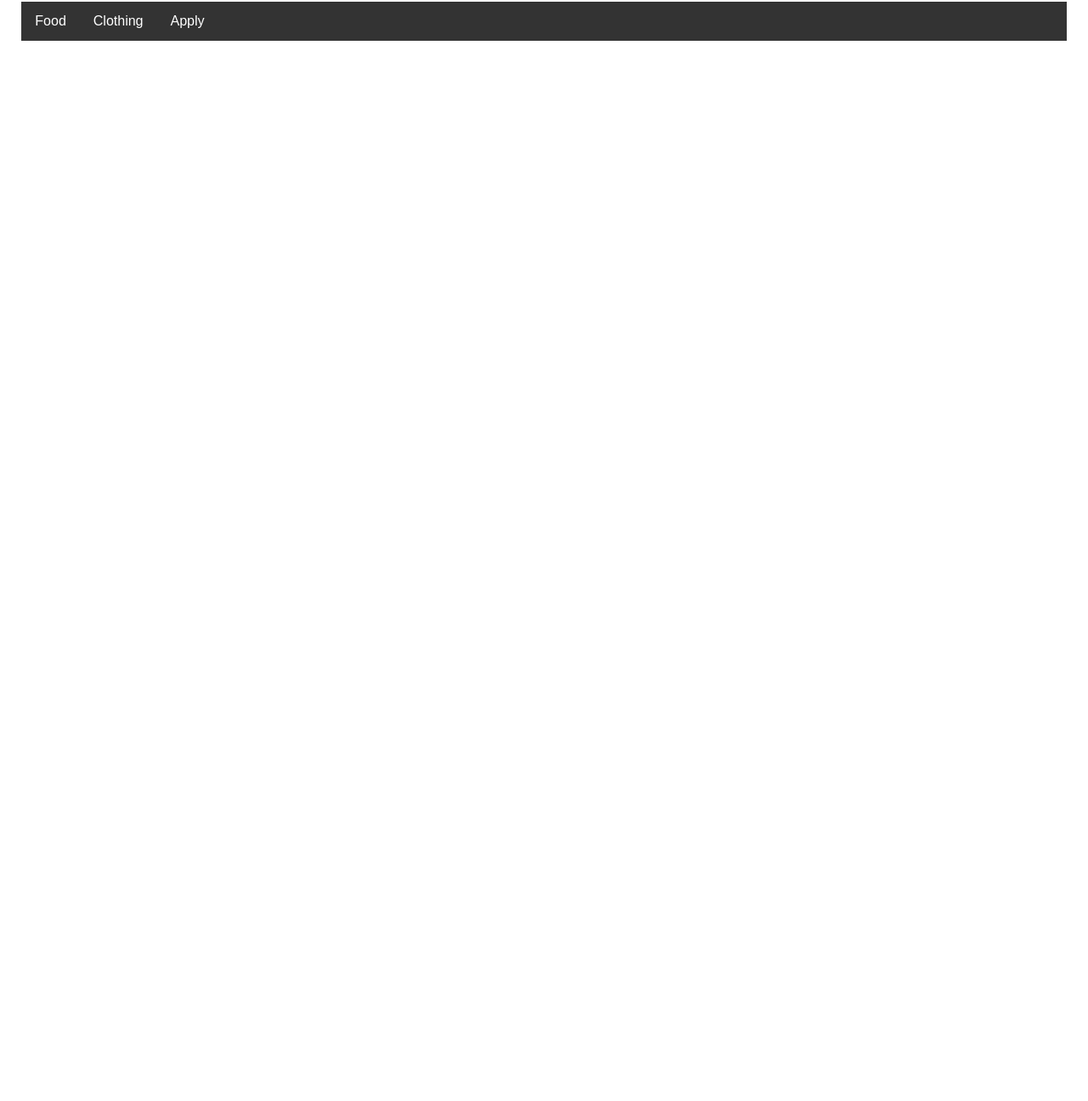
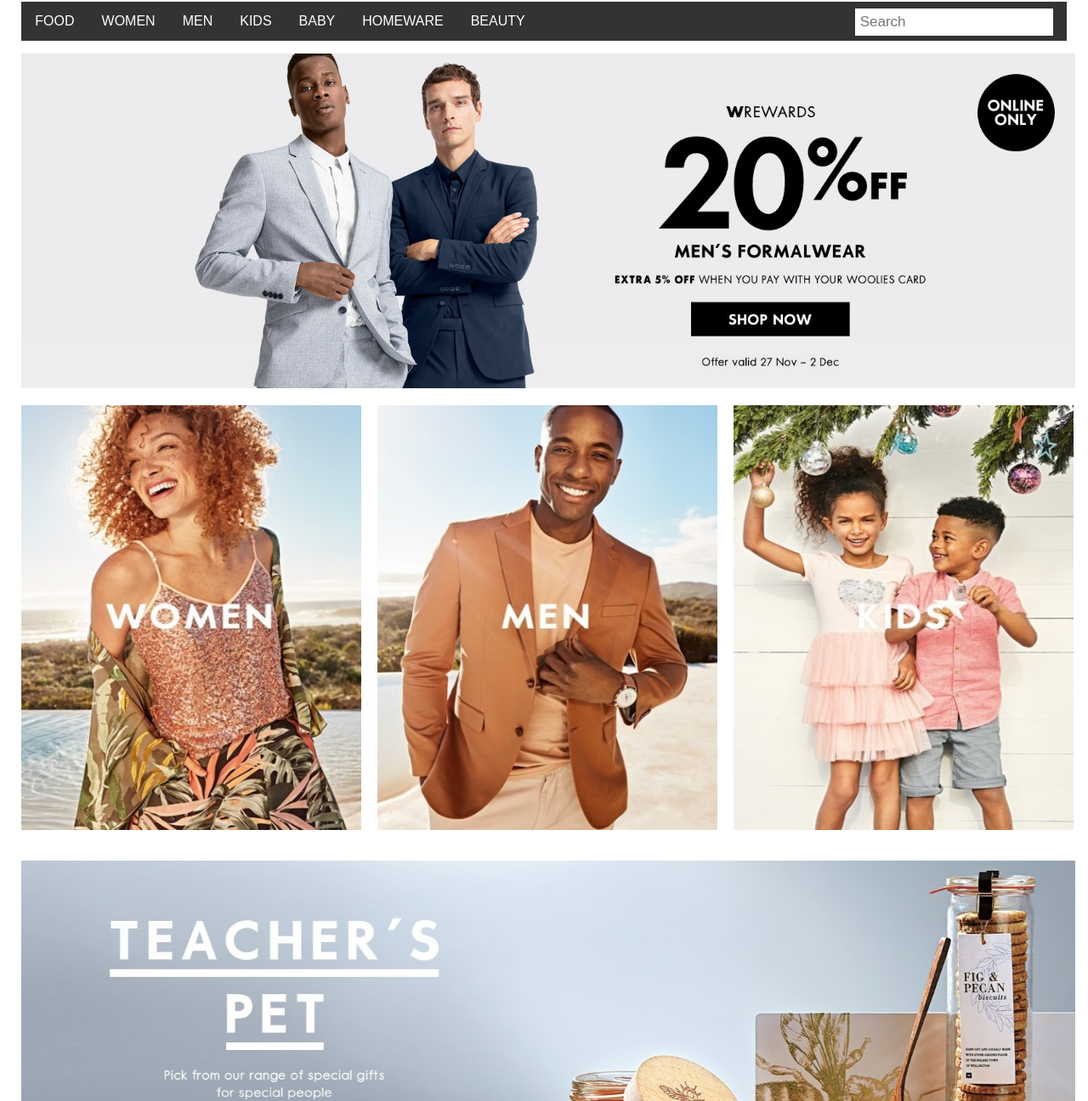
Before and after one commit to JoshArendse/Woolworths-Project, a plain HTML site: page index.html in a window 1280 px wide. Shown: the part 203-1499 px from the top of the page at 85% size. Before the commit the page ends 800 px from the top, so only its background shows below. Drawn offline with Linux system fonts and the light colour scheme.

Commit message:
Grid Added
Added a css grid to display the images and promos, also added images to complete the grid as well as indentation

```diff
--- a/css/main.css
+++ b/css/main.css
@@ -1,4 +1,4 @@
-/*----------------------- General webpage layout---------------*/
+/*-------- General webpage layout ----------*/
 @import url('https://fonts.googleapis.com/css?family=Roboto:400,700');
 
 html{
@@ -15,9 +15,10 @@ body{
     margin: 0 auto;
     padding: 1%;
     transition: all 500ms;
+    height: 216px;
 }
 
-/*----------------------- Header secion ------------------*/
+/*---------- Header secion --------------*/
 
 .header{
     border: 2px solid;
@@ -52,7 +53,7 @@ body{
     height: 168px;
 }
 
-/* navbar dropdown */
+/*-------- Navbar dropdown content ---------*/
 
 .nav-box{
     position: relative;
@@ -92,7 +93,7 @@ body{
     margin: 0;
 }
 
-.navbar a:hover, .dropdown:hover .dropbtn, .dropbtn:focus {
+.navbar a:hover, .dropdown:hover .dropbtn {
     background-color: darkgrey;
 }
 
@@ -118,6 +119,95 @@ body{
     background-color: #ddd;
 }
 
-.show {
+.dropdown:hover .dropdown-content {
     display: block;
+  }
+
+  /* ---------------- Search Bar Styling --------------- */
+
+  .navbar input[type=text] {
+    float: right;
+    padding: 6px;
+    border: none;
+    margin-top: 8px;
+    margin-right: 16px;
+    font-size: 17px;
 }
+
+/* ---------------- Styling for grid contaier ------------- */
+
+.grid-container{
+    max-width: 1600px;
+    margin: 0 auto;
+    transition: all 500ms;
+    padding: 1%;
+}
+
+/* grid general layout */
+.grid{
+    display: grid;
+    grid-template-columns: auto auto auto;
+    max-width: 1240px;
+    width: auto;
+    height: auto;
+    justify-content: space-evenly;
+    align-content: center;
+    grid-gap: 16px;
+}
+/* grid items placed with corresponding position */
+.grid-items1{
+    grid-column-start: 1;
+    grid-column-end: 4;
+    grid-row-start: 1;
+    grid-row-end: 2;
+}
+.open{
+    width:1240px;
+}
+
+
+.grid-items4{
+    grid-column-start: 1;
+    grid-column-end: 2;
+    grid-row-start: 2;
+    grid-row-end: 3;
+}
+.woman{
+    width: 400px;
+    height: 500px;
+}
+
+
+.grid-items5{
+    grid-column-start: 2;
+    grid-column-end: 3;
+    grid-row-start: 2;
+    grid-row-end: 3;
+}
+.men{
+    width: 400px;
+    height: 500px;
+}
+
+
+.grid-items6{
+    grid-column-start: 3;
+    grid-column-end: 4;
+    grid-row-start: 2;
+    grid-row-end: 3;
+}
+.kids{
+    width: 400px;
+    height: 500px;
+}
+
+
+.grid-items7{
+    grid-column-start: 1;
+    grid-column-end: 4;
+    grid-row-start: 4;
+    grid-column-end: 5;
+}
+.tp{
+    width: 1240px;
+}
--- a/index.html
+++ b/index.html
@@ -5,26 +5,26 @@
     <meta name="viewport" content="width=device-width, initial-scale=1.0">
     <meta http-equiv="X-UA-Compatible" content="ie=edge">
     <link rel="stylesheet" href="css/main.css">
-    <script src="js/script.js"></script>
+    <!-- <script src="js/script.js"></script> -->
     <title>Woolworths</title>
 </head>
 <body>
+
     <div class="main-container">
 
         <div class="header-container">
             <div class="header">
                 <h1 class="heading">W</h1>
             </div>
+
             <div class="banner">
                 <img class="banner-1" src="img/banner.jpg" alt="logo">
             </div>
 
                 <div class="nav-box">
                     <div class="navbar">
-                        <a href="#Food">Food</a>
-                        <a href="#Clothing">Clothing</a>
                         <div class="dropdown">
-                            <button class="dropbtn" onclick="myFunction()">Apply
+                            <button class="dropbtn">FOOD
                             </button>
                             <div class="dropdown-content" id="myDropdown">
                                 <a href="#">Link 1</a>
@@ -32,8 +32,77 @@
                                 <a href="#">Link 3</a>
                             </div>
                         </div>
+                        <div class="dropdown">
+                            <button class="dropbtn">WOMEN
+                            </button>
+                            <div class="dropdown-content" id="myDropdown">
+                                <a href="#">Link 1</a>
+                                <a href="#">Link 2</a>
+                                <a href="#">Link 3</a>
+                            </div>
+                        </div>
+                        <div class="dropdown">
+                            <button class="dropbtn">MEN
+                            </button>
+                            <div class="dropdown-content" id="myDropdown">
+                                <a href="#">Link 1</a>
+                                <a href="#">Link 2</a>
+                                <a href="#">Link 3</a>
+                            </div>
+                        </div>
+                        <div class="dropdown">
+                            <button class="dropbtn">KIDS
+                            </button>
+                            <div class="dropdown-content" id="myDropdown">
+                                <a href="#">Link 1</a>
+                                <a href="#">Link 2</a>
+                                <a href="#">Link 3</a>
+                            </div>
+                        </div>
+                        <div class="dropdown">
+                            <button class="dropbtn">BABY
+                            </button>
+                            <div class="dropdown-content" id="myDropdown">
+                                <a href="#">Link 1</a>
+                                <a href="#">Link 2</a>
+                                <a href="#">Link 3</a>
+                            </div>
+                        </div>
+                        <div class="dropdown">
+                            <button class="dropbtn">HOMEWARE
+                            </button>
+                            <div class="dropdown-content" id="myDropdown">
+                                <a href="#">Link 1</a>
+                                <a href="#">Link 2</a>
+                                <a href="#">Link 3</a>
+                            </div>
+                        </div>
+                        <div class="dropdown">
+                            <button class="dropbtn">BEAUTY
+                            </button>
+                        <div class="dropdown-content" id="myDropdown">
+                            <a href="#">Link 1</a>
+                            <a href="#">Link 2</a>
+                            <a href="#">Link 3</a>
+                        </div>
                     </div>
+                    <input type="text" placeholder="Search">
                 </div>
+            </div>
+        </div>
+
+        <div class="grid-container">
+            <div class="grid">
+                <div class="grid-items1"><img class="open" src="img/opening-image.jpg" alt="opening-image"></div>
+                <div class="grid-items2"></div>
+                <div class="grid-items3"></div>
+                <div class="grid-items4"><img class="woman" src="img/woman.jpg" alt="women"></div>
+                <div class="grid-items5"><img class="men" src="img/men.jpg" alt="men"></div>
+                <div class="grid-items6"><img class="kids" src="img/kids.jpg" alt="kids"></div>
+                <div class="grid-items7"><img class="tp" src="img/teachers-pet.jpg" alt="tp"></div>
+                <div class="grid-items8"></div>
+                <div class="grid-items9"></div>
+            </div>
         </div>
     </div>
 </body>
```
Also changed, not shown: img/kids.jpg (added), img/men.jpg (added), img/opening-image.jpg (added), img/teachers-pet.jpg (added), img/woman.jpg (added), 1 other file.
